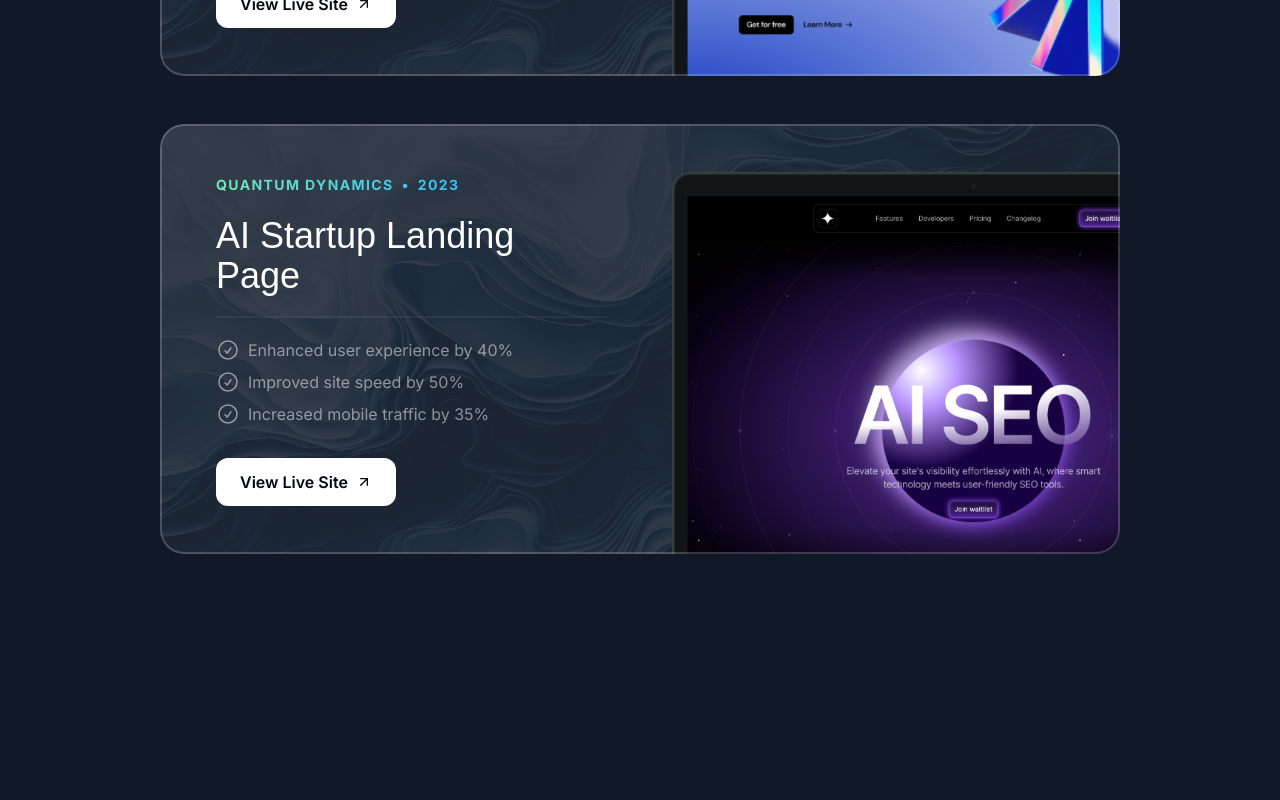
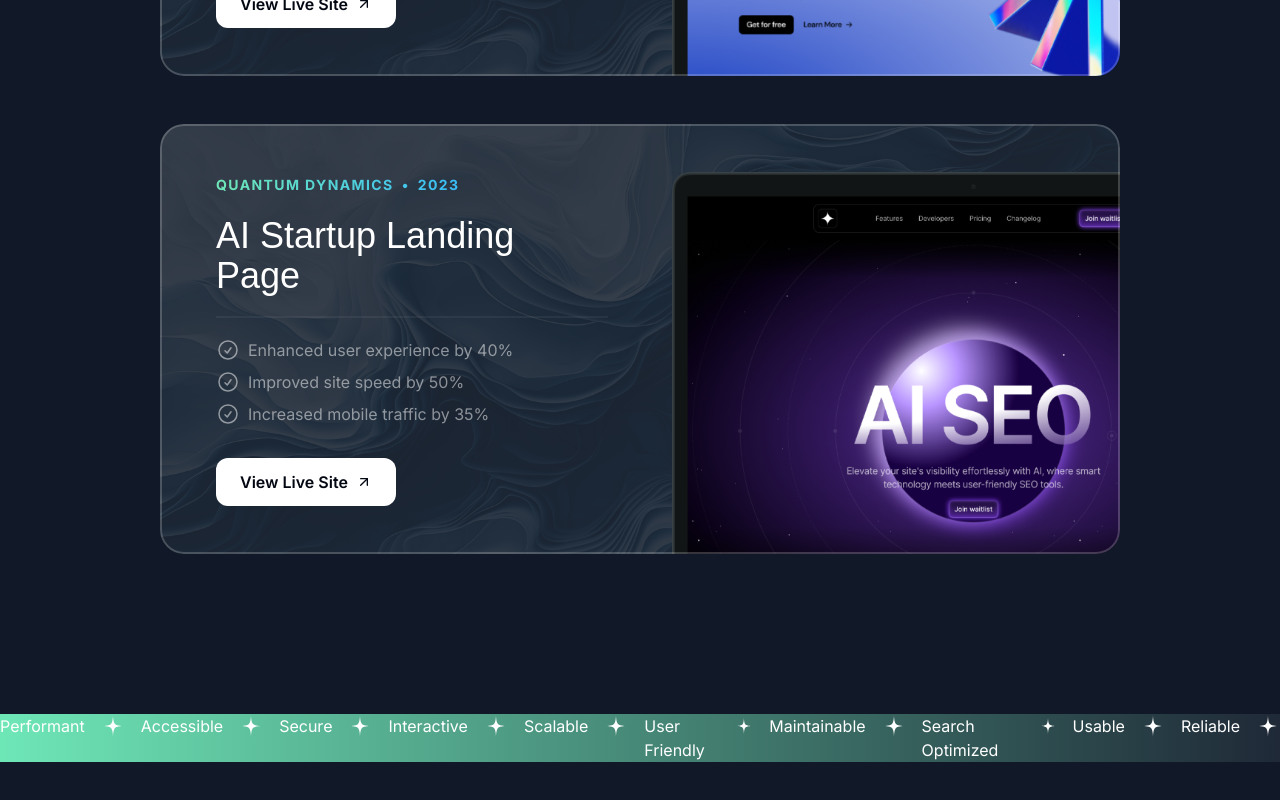
Before and after one commit to trdmonkey/portfolioja, a Next.js app: page / in a window 1280 px wide. Shown: the part 1976-2776 px from the top of the page. Before the commit the page ends 2626 px from the top, so only its background shows below. Built offline with nearby package versions, Linux system fonts and the light colour scheme; a web font is replaced by a local one.

Commit message:
preparando siguiente secction: Tape - Part 1

```diff
--- a/src/app/page.tsx
+++ b/src/app/page.tsx
@@ -2,6 +2,7 @@
 import { Header } from "@/sections/Header";
 import { HeroSection } from "@/sections/Hero";
 import { ProjectsSection } from "@/sections/Projects";
+import { TapeSection } from "@/sections/Tape";
 
 export default function Home() {
   return (
@@ -9,6 +10,7 @@ export default function Home() {
       <Header />
       <HeroSection />
       <ProjectsSection />
+      <TapeSection />
     </div>
   );
 }
--- a/src/sections/Tape.tsx
+++ b/src/sections/Tape.tsx
@@ -1,3 +1,31 @@
+import StarIcon from '@/assets/icons/star.svg';
+
+const words = [
+  "Performant",
+  "Accessible",
+  "Secure",
+  "Interactive",
+  "Scalable",
+  "User Friendly",
+  "Maintainable",
+  "Search Optimized",
+  "Usable",
+  "Reliable",
+];
+
 export const TapeSection = () => {
-  return <div>Tape Section</div>;
+  return (
+    <div className="py-16">
+      <div className="bg-gradient-to-r from-emerald-300 bg-gray-800" >
+        <div className="flex gap-4" >
+          {words.map(word => (
+            <div key={word} className="inline-flex gap-4">
+              <span>{word}</span>
+              <StarIcon className="size-6" />
+            </div>
+          ))}
+        </div>
+      </div>
+    </div>
+  );
 };
```
Also changed, not shown: src/assets/icons/legal1.svg (added), src/assets/icons/legal2.svg (added).
